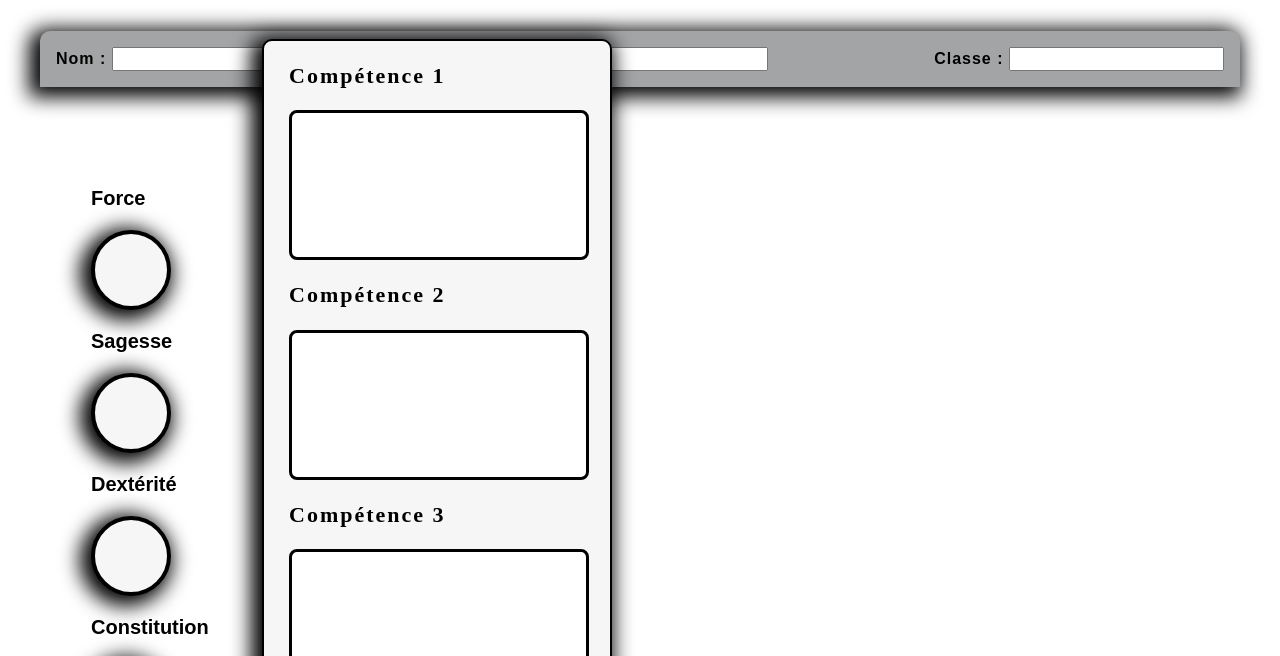
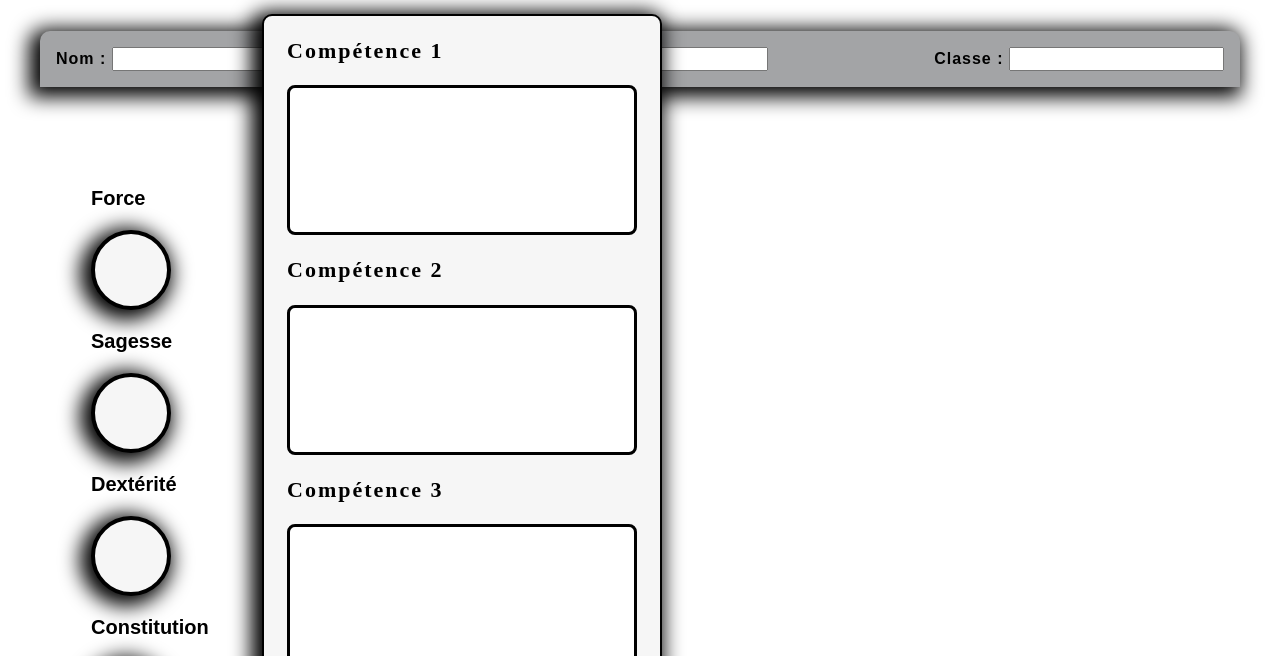
Before and after one commit to iTwiixZ/Fiche-JDR, a website: page index.html in a window 1280 px wide. Shown: the part 126-782 px from the top of the page. Drawn offline with nearby package versions, Linux system fonts and the light colour scheme; a web font is replaced by a local one.

Commit message:
Fix skills

```diff
--- a/Sass/skills.scss
+++ b/Sass/skills.scss
@@ -1,10 +1,10 @@
 .skills{
     // border: red solid 3px;
-    position: absolute;
+    position: fixed;
     height: 900px;
     left: 262px;
-    width: 350px;
-    bottom: -265px;
+    width: 400px;
+    bottom: -240px;
     background-color: #f6f6f6;
     border: solid 2px black;
     border-radius: 10px 10px 10px 10px ;
@@ -12,11 +12,11 @@
     box-shadow: -5px 4px 20px 6px black;
     ol{
        padding: 0;
-       margin-left: 25px;
+       margin-left: 23px;
     }
    input{
         height: 150px;
-        width: 300px;
+        width: 350px;
         border-radius: 8px 8px 8px 8px;
         border: solid black 3px;
     }
```
Also changed, not shown: style.css.
